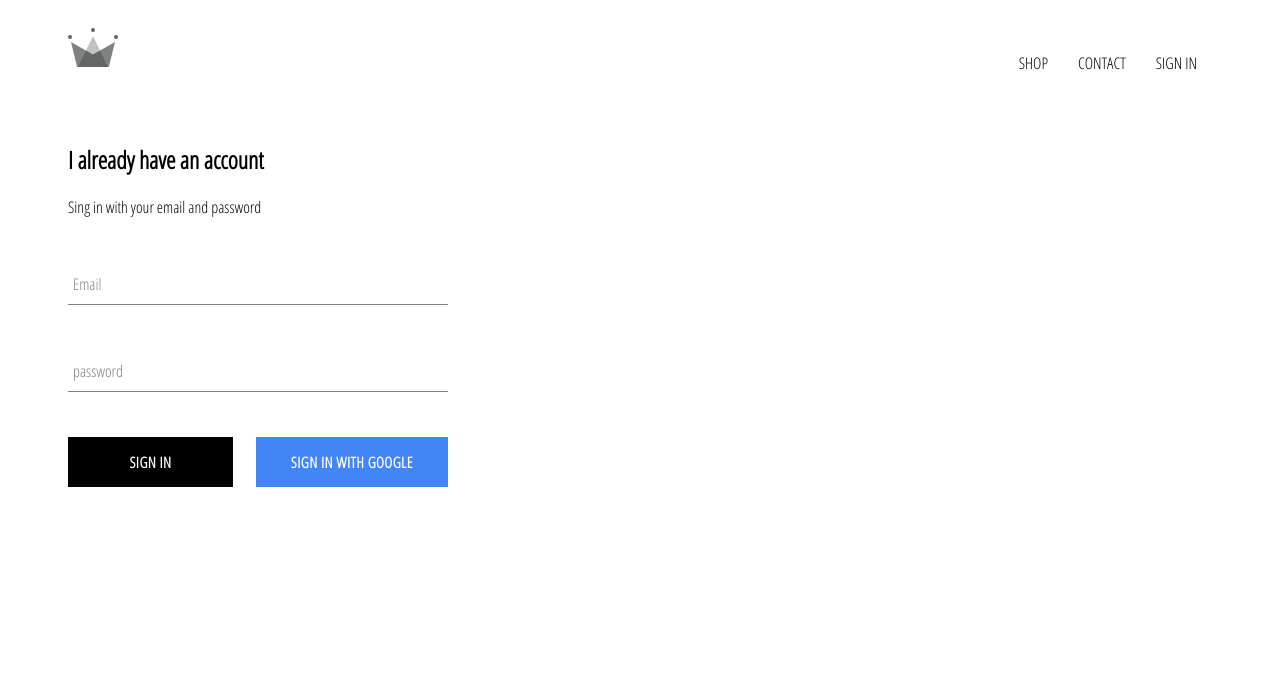
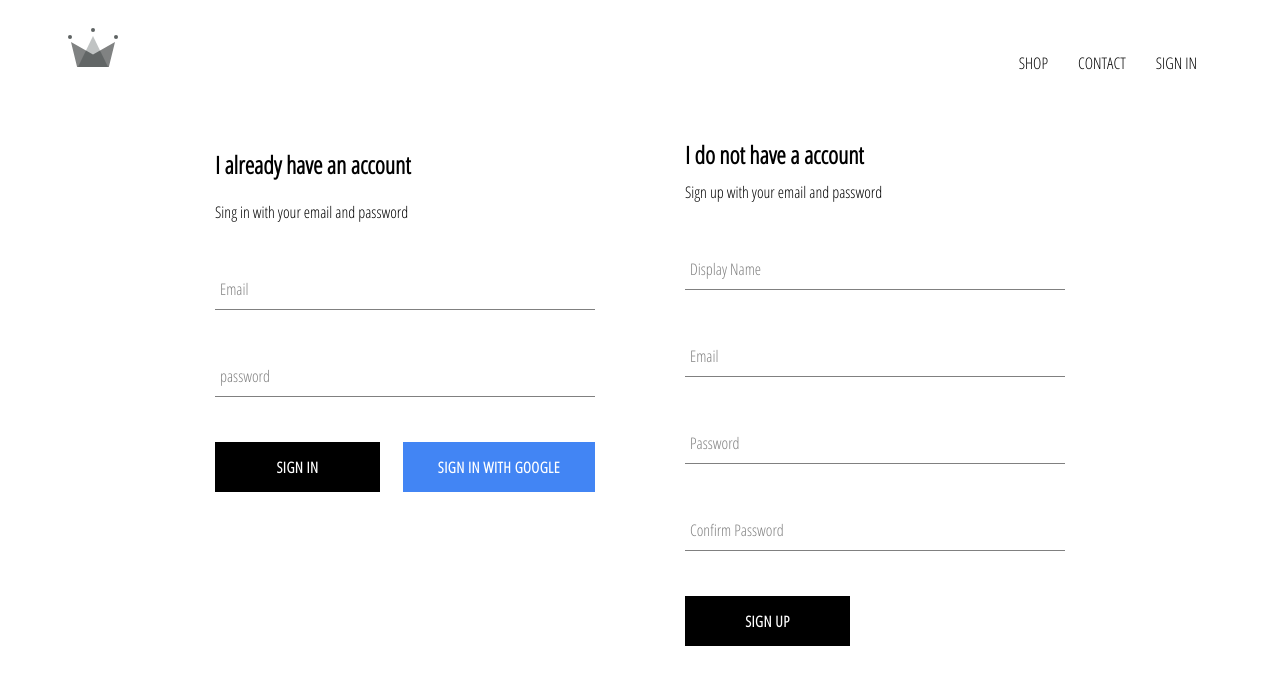
Before and after one commit to faysalswe/crwn-clothing, a React (Create React App) app: page /signin in a window 1280 px wide. Shown: the top 684 px of the page. Built offline with nearby package versions, Linux system fonts and the light colour scheme; no server answers.

Commit message:
implemented firebase utils, included ability to store authenticated users into our firestore database

```diff
--- a/src/App.js
+++ b/src/App.js
@@ -6,7 +6,7 @@
 import Shop from './pages/shop/shop.component';
 import Header from './components/header/header.component';
 import SignInAndSignUp from './pages/sign-in-and-sign-up/sign-in-and-sign-up.component';
-import { auth } from './firebase/firebase.utils';
+import { auth, createUserProfileDocument } from './firebase/firebase.utils';
 
 class App extends React.Component {
   constructor(props) {
@@ -18,11 +18,22 @@
 
   unsubscribeFromAuth = null;
   componentDidMount() {
-    this.unsubscribeFromAuth = auth.onAuthStateChanged(user => {
-      this.setState({currentUser: user});
-      console.log(user);
+    this.unsubscribeFromAuth = auth.onAuthStateChanged(async userAuth => {
 
-    })
+      if (userAuth) {
+        const userRef = createUserProfileDocument(userAuth);
+        (await userRef).onSnapshot(snapShot => {
+          this.setState({
+            currentUser: {
+              id: snapShot.id,
+              ...snapShot.data()
+            }
+          })
+          console.log(this.state);
+        })
+      }
+      this.setState({ currentUser: userAuth });
+    });
   }
   componentWillUnmount() {
     this.unsubscribeFromAuth();
--- /dev/null
+++ b/src/components/sign-up/sign-up.component.jsx
@@ -0,0 +1,97 @@
+import React from "react";
+import FormInput from "../form-input/form-input.component";
+import CustomButton from "../custom-button/custom-button.component";
+import { auth, createUserProfileDocument } from "../../firebase/firebase.utils";
+import './sign-up.styles.scss';
+class SignUp extends React.Component {
+  constructor() {
+    super();
+    this.state = {
+      displayName: "",
+      email: "",
+      password: "",
+      confirmPassword: ""
+    };
+  }
+  handleSubmit = async event => {
+    event.preventDefault();
+    const { displayName, email, password, confirmPassword } = this.state;
+
+    if (password !== confirmPassword) {
+        alert("Passwords don't match");
+        return;
+    }
+
+    try {
+        const { user } = await auth.createUserWithEmailAndPassword(
+            email,
+            password
+        );
+
+        createUserProfileDocument(user, { displayName });
+
+        this.setState({
+            displayName: "",
+            email: "",
+            password: "",
+            confirmPassword: ""
+        });
+
+    } catch (error) {
+        console.log(error);
+
+    }
+  }
+  handleChange = event => {
+    const { name, value } = event.target;
+    this.setState({[name] : value });
+  }
+  render() {
+    const { displayName, email, password, confirmPassword } = this.state;
+    return (
+      <div className="sign-up">
+        <h2 className="title">I do not have a account</h2>
+        <span> Sign up with your email and password</span>
+        <form className="sign-up-form" onSubmit={this.handleSubmit}>
+          <FormInput
+            type="text"
+            name="displayName"
+            value={displayName}
+            label="Display Name"
+            onChange={this.handleChange}
+            required
+          />
+
+          <FormInput
+            type="email"
+            name="email"
+            value={email}
+            label="Email"
+            onChange={this.handleChange}
+            required
+          />
+          <FormInput
+            type="password"
+            name="password"
+            value={password}
+            label="Password"
+            onChange={this.handleChange}
+            required
+          />
+          <FormInput
+            type="password"
+            name="confirmPassword"
+            value={confirmPassword}
+            label="Confirm Password"
+            onChange={this.handleChange}
+            required
+          />
+
+          <CustomButton type="submit"> Sign Up</CustomButton>
+        </form>
+      </div>
+    );
+  }
+}
+
+export default SignUp;
--- /dev/null
+++ b/src/components/sign-up/sign-up.styles.scss
@@ -0,0 +1,9 @@
+.sign-up {
+  display: flex;
+  flex-direction: column;
+  width: 380px;
+
+  .title {
+    margin: 10px 0;
+  }
+}
--- a/src/firebase/firebase.utils.js
+++ b/src/firebase/firebase.utils.js
@@ -16,6 +16,29 @@
 
 firebase.initializeApp(config);
 
+export const createUserProfileDocument = async (userAuth) => {
+  if(!userAuth) return;
+
+  const userRef = firestore.doc(`users/${userAuth.uid}`);
+  const snapShot = await userRef.get();
+
+  if (!snapShot.exists) {
+    const { displayName, email } = userAuth;
+    const createdAt = new Date();
+
+    try {
+      await userRef.set({
+        displayName,
+        email,
+        createdAt
+      });
+    } catch (error) {
+      console.log('error creating user', error.message);
+    }
+  }
+
+  return userRef;
+}
 export const auth = firebase.auth();
 export const firestore = firebase.firestore();
 
--- a/src/pages/sign-in-and-sign-up/sign-in-and-sign-up.component.jsx
+++ b/src/pages/sign-in-and-sign-up/sign-in-and-sign-up.component.jsx
@@ -1,10 +1,13 @@
 import React from 'react';
 import SignIn from '../../components/sign-in/sign-in.component';
+import SignUp from '../../components/sign-up/sign-up.component';
+import './sign-in-and-sign-up.styles.scss';
 
 const SignInAndSignUp = () => {
     return (
         <div className="sign-in-and-sign-up">
             <SignIn/>
+            <SignUp/>
         </div>
     )
 }
--- /dev/null
+++ b/src/pages/sign-in-and-sign-up/sign-in-and-sign-up.styles.scss
@@ -0,0 +1,6 @@
+.sign-in-and-sign-up {
+  width: 850px;
+  display: flex;
+  justify-content: space-between;
+  margin: 30px auto;
+}
```
Also changed, not shown: src/test.js (added, +8 -0 lines).
